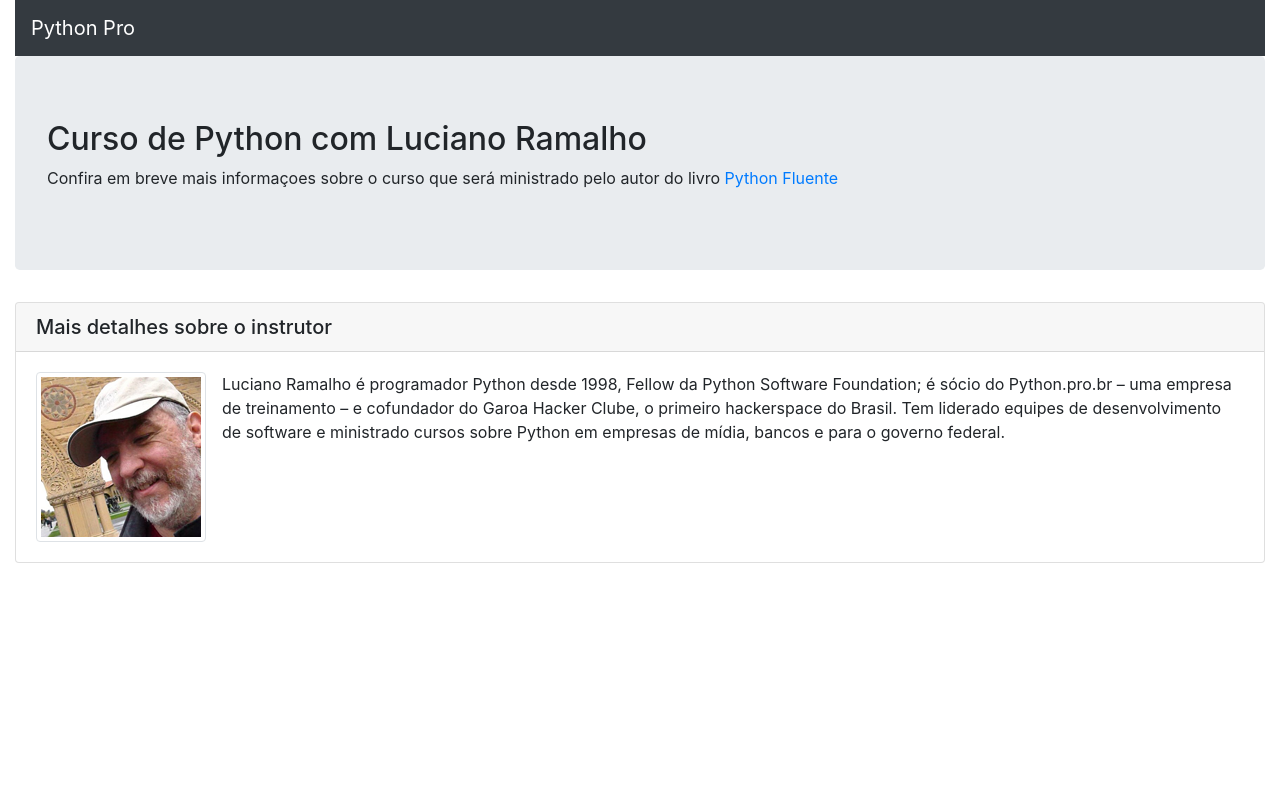
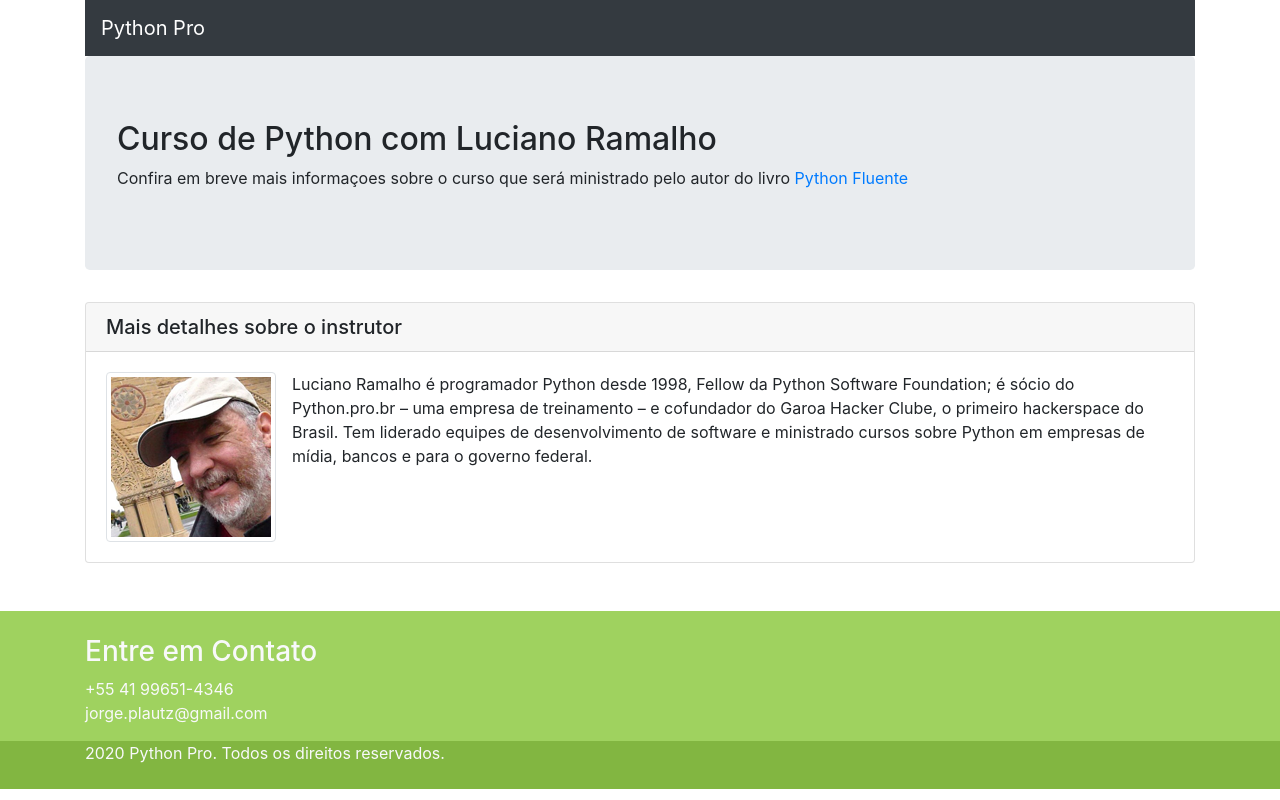
Before and after one commit to jlplautz/curso-django, a Django app: template pyprg/base/templates/base/home.html in a window 1280 px wide. Run offline with Django 3.2, Linux system fonts and the light colour scheme; the template is opened without the code that fills it, so the values that code supplies are empty; some libraries are stand-ins or nearby versions.

Commit message:
Criado rodape na pagina home
close #73

```diff
--- a/pyprg/base/static/css/style.css
+++ b/pyprg/base/static/css/style.css
@@ -1 +1,7 @@
-# Empty CSS file for your own CSS
+.main-footer{
+    background-color: #9fd25f;
+}
+
+.rights{
+    background-color: #82b641;
+}
--- a/pyprg/base/templates/base/home.html
+++ b/pyprg/base/templates/base/home.html
@@ -20,7 +20,7 @@
   </head>
   <body>
 
-    <div class="container-fluid">
+    <div class="container">
 	<div class="row">
 		<div class="col-md-12">
 			<nav class="navbar navbar-expand-lg navbar-dark bg-dark">
@@ -66,6 +66,28 @@
 		</div>
 	</div>
 </div>
-
+<footer class="main-footer mt-5 pt-4 text-light">
+    <div class="container">
+        <div class="row">
+            <div class="col">
+                <h3>Entre em Contato</h3>
+                <address>
+                    +55 41 99651-4346
+                    <br />
+                    <a href="mailto:jorge.plautz@gmail.com" class="text-light">jorge.plautz@gmail.com</a>
+                </address>
+            </div>
+        </div>
+    </div>
+    <div class="rights pb-4">
+        <div class="container">
+            <div class="row">
+                 <div class="col">
+                    {% now 'Y'%} Python Pro. Todos os direitos reservados.
+                </div>
+            </div>
+        </div>
+    </div>
+</footer>
   </body>
 </html>
```
